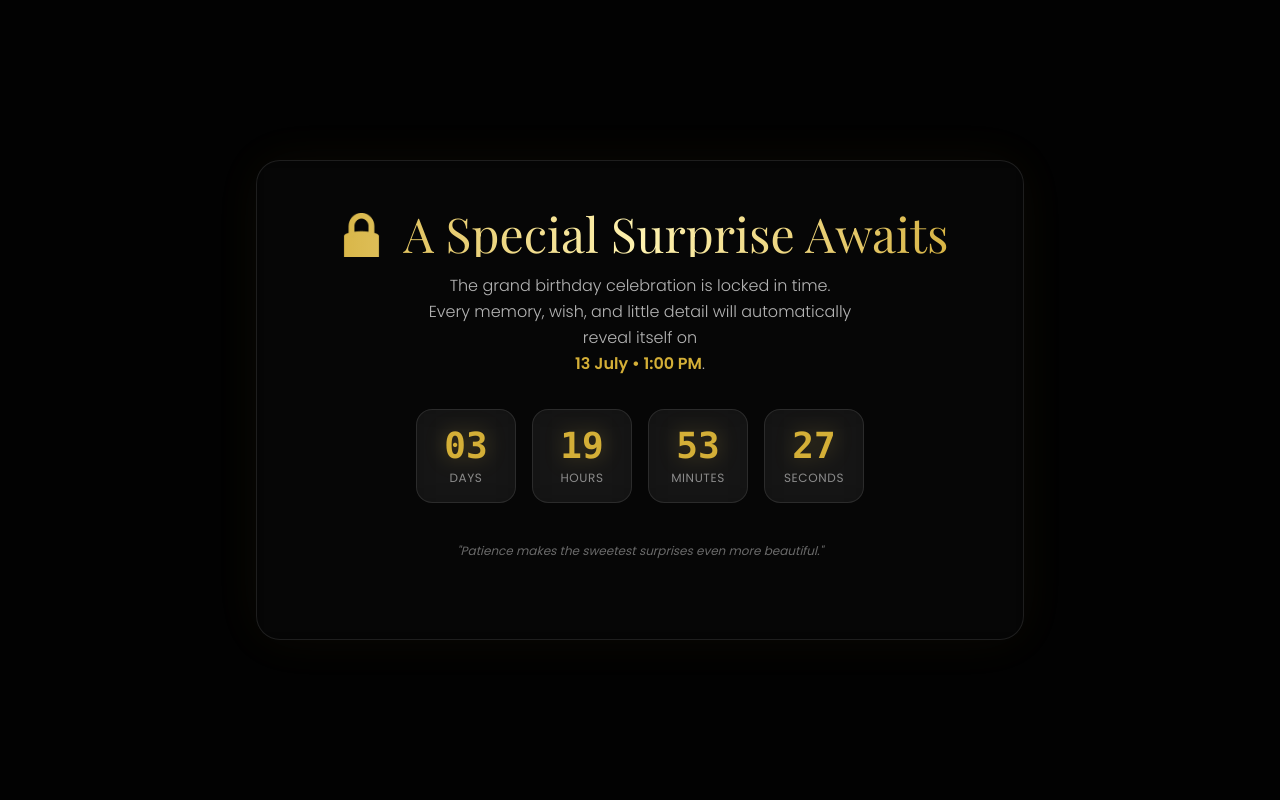
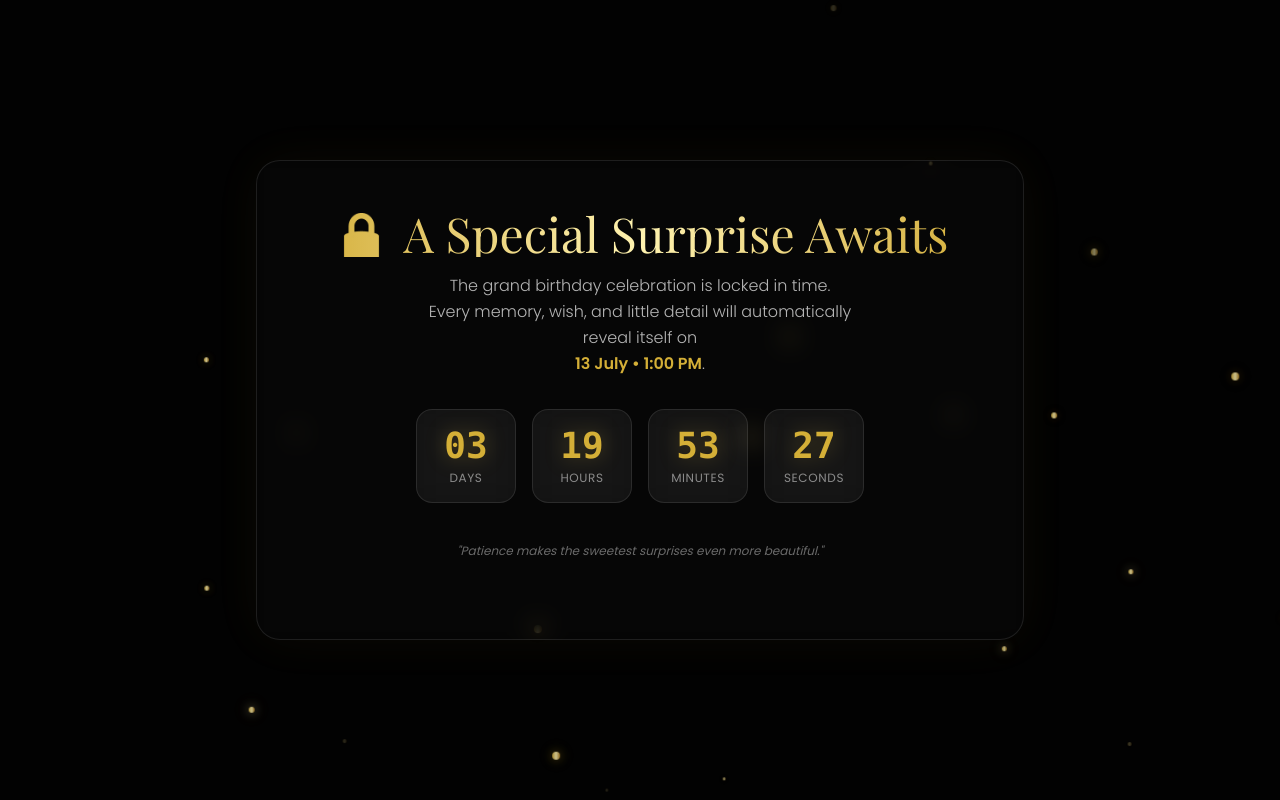
Before and after one commit to karanak1513-debug/secrect, a Next.js app: page / in a window 1280 px wide. Built offline with nearby package versions, Linux system fonts and the light colour scheme.

Commit message:
Add ambient floating golden stardust animation to locked/pre-event screens

```diff
--- a/src/components/LaunchTimer.tsx
+++ b/src/components/LaunchTimer.tsx
@@ -9,6 +9,7 @@ import CountdownLock from "./pre_event/CountdownLock";
 import UnlockCeremony from "./pre_event/UnlockCeremony";
 import Day1_CompletionCountdown from "./pre_event/Day1_CompletionCountdown";
 import Day2_CompletionCountdown from "./pre_event/Day2_CompletionCountdown";
+import GoldenParticles from "./pre_event/GoldenParticles";
 
 const TARGET_DATE = new Date("2026-07-13T13:00:00");
 
@@ -100,6 +101,7 @@ export default function LaunchTimer({ children }: { children: React.ReactNode })
       <AnimatePresence>
         {!isLaunched && (bypassMode || preEventActive) && (
           <div className="fixed inset-0 z-[9999] bg-[#020202] flex items-center justify-center overflow-hidden">
+            <GoldenParticles />
             {/* Developer Bypasses */}
             {bypassMode === "day1" && (
               <Day1_Mission onTimeUp={updatePreEventRoute} onReturnLater={() => setBypassMode(null)} />
@@ -129,7 +131,8 @@ export default function LaunchTimer({ children }: { children: React.ReactNode })
         )}
 
         {!isLaunched && !bypassMode && !preEventActive && (
-          <div className="fixed inset-0 z-[9999] bg-[#020202]">
+          <div className="fixed inset-0 z-[9999] bg-[#020202] overflow-hidden">
+            <GoldenParticles />
             <AnimatePresence mode="wait">
               {isTimeLocked ? (
                 /* 1. COUNTDOWN LOCK SCREEN */
--- /dev/null
+++ b/src/components/pre_event/GoldenParticles.tsx
@@ -0,0 +1,71 @@
+"use client";
+
+import React, { useEffect, useState } from "react";
+import { motion } from "framer-motion";
+
+interface Particle {
+  id: number;
+  size: number;
+  startX: number;
+  startY: number;
+  duration: number;
+  delay: number;
+  endXOffset: number;
+  glowColor: string;
+}
+
+export default function GoldenParticles({ count = 35 }: { count?: number }) {
+  const [particles, setParticles] = useState<Particle[]>([]);
+
+  useEffect(() => {
+    const glows = [
+      "rgba(212, 175, 55, 0.4)", // classic gold
+      "rgba(255, 243, 176, 0.5)", // bright gold
+      "rgba(170, 124, 17, 0.3)",  // dark gold
+    ];
+
+    setParticles(
+      Array.from({ length: count }).map((_, i) => ({
+        id: i,
+        size: Math.random() * 5 + 3, // 3px to 8px
+        startX: Math.random() * 100,
+        startY: Math.random() * 100 + 100, // start below viewport
+        duration: Math.random() * 12 + 12, // 12 to 24 seconds to float up
+        delay: Math.random() * -20, // negative delay so particles start scattered on screen immediately!
+        endXOffset: Math.random() * 30 - 15,
+        glowColor: glows[Math.floor(Math.random() * glows.length)],
+      }))
+    );
+  }, [count]);
+
+  return (
+    <div className="absolute inset-0 overflow-hidden pointer-events-none z-[1]">
+      {particles.map((p) => (
+        <motion.div
+          key={p.id}
+          className="absolute rounded-full bg-gradient-to-r from-[#D4AF37] via-[#FFF3B0] to-[#AA7C11]"
+          style={{
+            left: `${p.startX}vw`,
+            width: `${p.size}px`,
+            height: `${p.size}px`,
+            boxShadow: `0 0 10px ${p.glowColor}, 0 0 20px ${p.glowColor}`,
+            willChange: "transform",
+            transform: "translateZ(0)",
+          }}
+          initial={{ y: `${p.startY}vh`, opacity: 0 }}
+          animate={{
+            y: "-15vh",
+            opacity: [0, 0.8, 0.8, 0],
+            x: `${p.startX + p.endXOffset}vw`,
+          }}
+          transition={{
+            duration: p.duration,
+            repeat: Infinity,
+            delay: p.delay,
+            ease: "linear",
+          }}
+        />
+      ))}
+    </div>
+  );
+}
```
